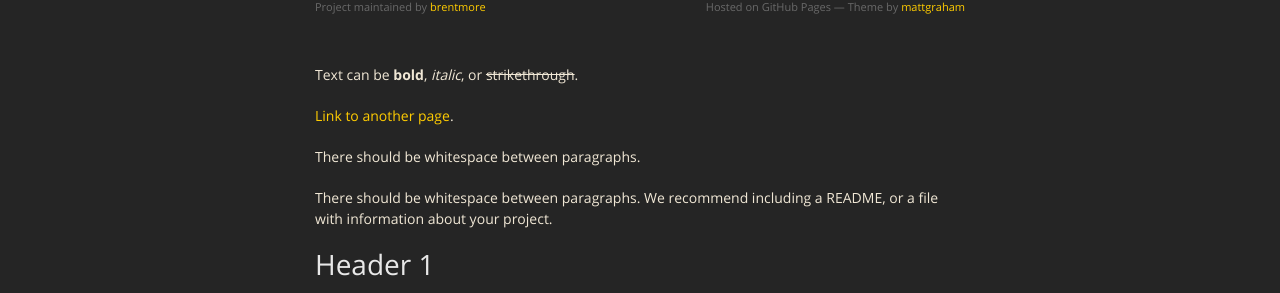
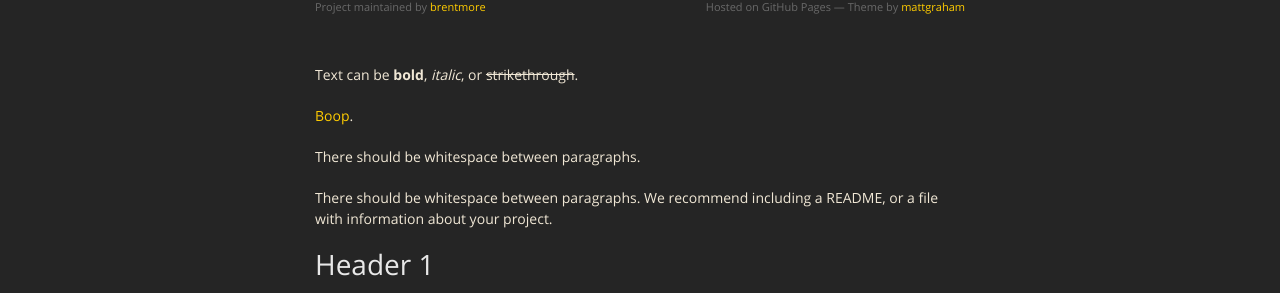
Before and after one commit to brentmore/hello-world, a Jekyll site: the page built from index.md, in a window 1280 px wide and 900 px high. Shown: the part 207-500 px from the top of the window. Built offline with Jekyll 4.4.1, drawn with Linux system fonts in a browser that asks for light colours; nearby versions of some CDN libraries.

Commit message:
Update index.md

```diff
--- a/index.md
+++ b/index.md
@@ -4,7 +4,7 @@ layout: default
 
 Text can be **bold**, _italic_, or ~~strikethrough~~.
 
-[Link to another page](boop).
+[Boop](boop).
 
 There should be whitespace between paragraphs.
 
```
